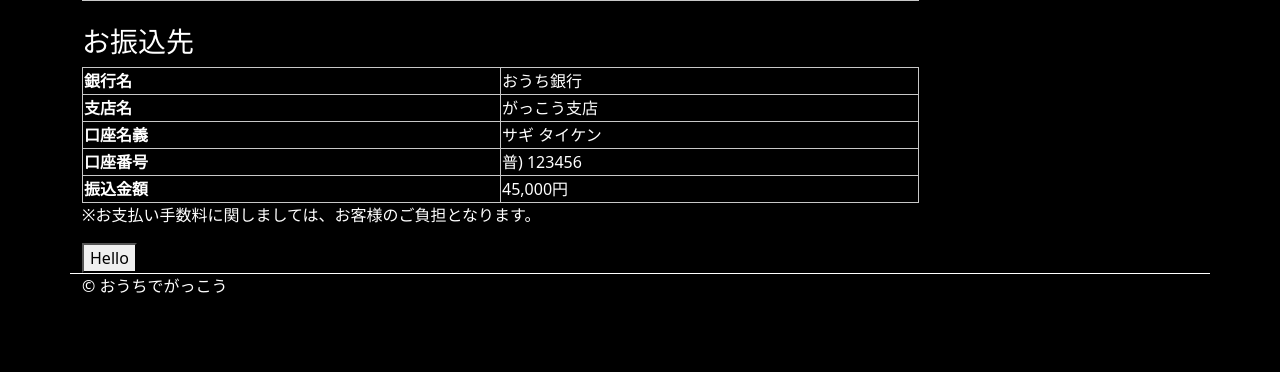
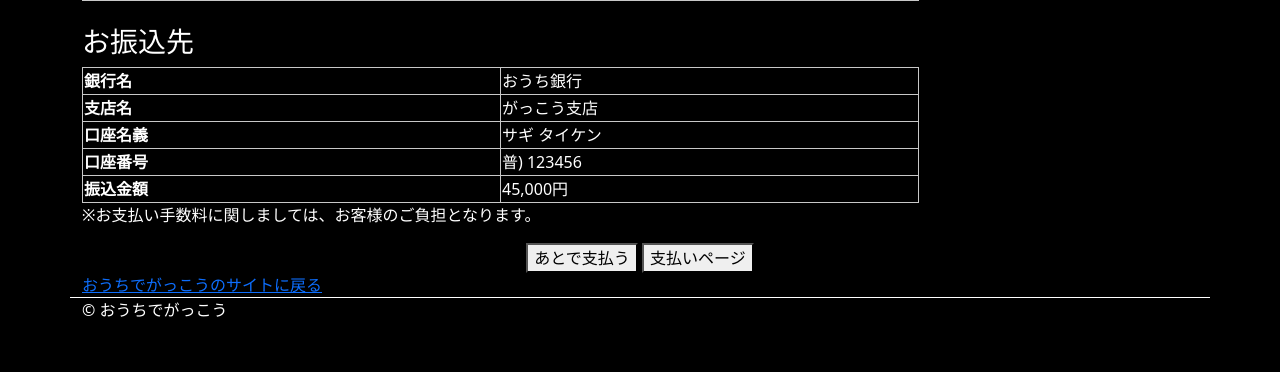
Before and after one commit to 1f10200087/web-simulation, a Django app: page /web/fraud/oneclick_fraud in a window 1280 px wide. Shown: the part 777-1149 px from the top of the page. Before the commit the page ends 1070 px from the top, so only its background shows below. Run offline with Django 3.2, Linux system fonts and the light colour scheme; some libraries are stand-ins or nearby versions.

Commit message:
細々とした修正

```diff
--- a/web/static/fraud.css
+++ b/web/static/fraud.css
@@ -53,3 +53,7 @@ table {
 #countdownArea {
     color:white;
 }
+
+.center {
+    text-align: center;
+}
--- a/web/templates/oneclick_fraud.html
+++ b/web/templates/oneclick_fraud.html
@@ -104,7 +104,11 @@
             </tr>
         </table>
         <p>※お支払い手数料に関しましては、お客様のご負担となります。</p>
-        <button>Hello</button>
+        <div class="center">
+            <button>あとで支払う</button>
+            <button>支払いページ</button>
+        </div>
+        <a href="{% url 'fraud' %}">おうちでがっこうのサイトに戻る</a>
         </div>
     </section>
     <footer>
--- a/web/templates/sns.html
+++ b/web/templates/sns.html
@@ -2,7 +2,7 @@
 
 {% load static %}
 
-{% block title %}Sns troble{% endblock %}
+{% block title %}SNSページ{% endblock %}
 
 {% block css %}
 {% endblock %}
```
Also changed, not shown: web/static/style.css (+8 -2 lines), web/templates/index.html (+5 -5 lines), web/templates/theme.html (+5 -2 lines).
